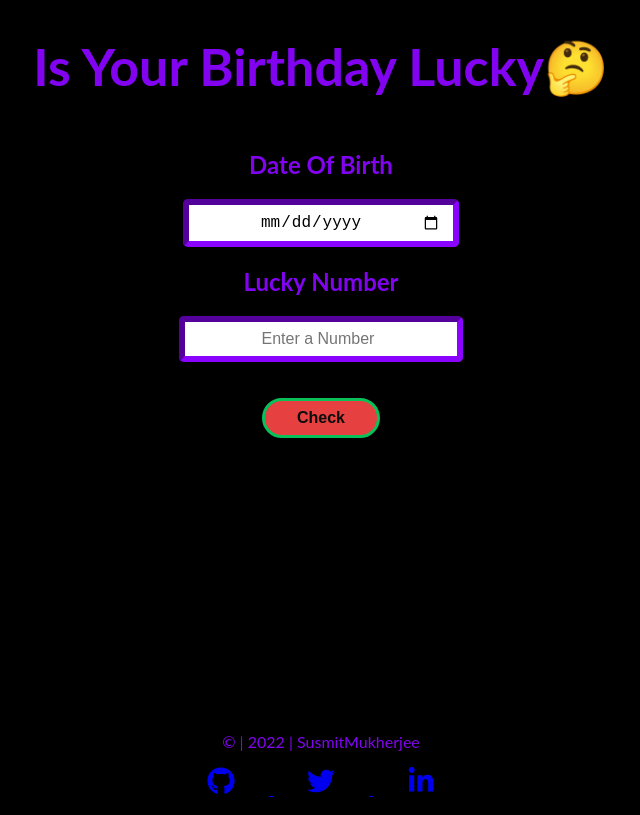
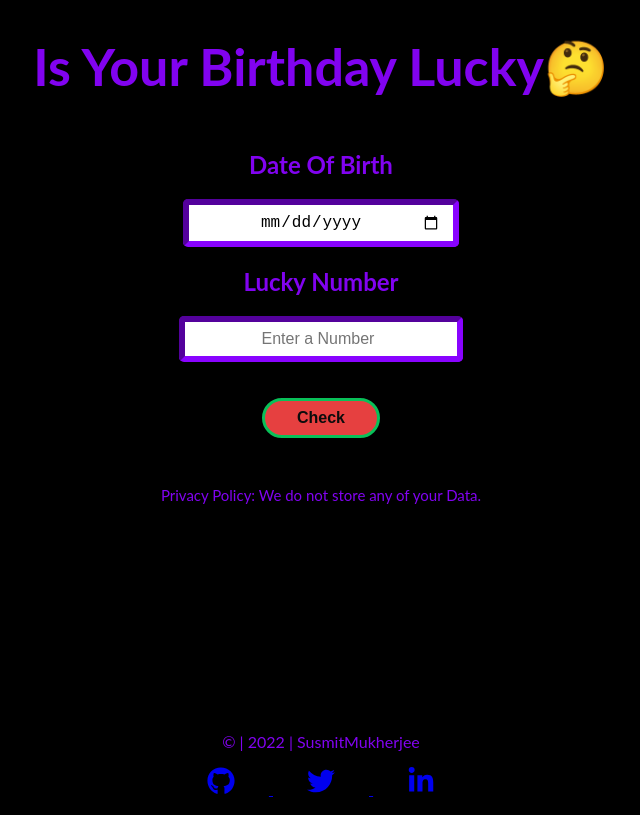
Before and after one commit to SusmitM/LuckyNumber_Checker, a React (Create React App) app: page / in a window 1280 px wide. Shown: the whole page, without its empty margins (319-959 px from the left). Built offline with nearby package versions, Linux system fonts and the light colour scheme.

Commit message:
privacy policy added

```diff
--- a/src/App.css
+++ b/src/App.css
@@ -70,10 +70,14 @@
 }
 
 .output {
-  margin: 2rem;
+  margin: 1.5rem;
   width: 100%;
   font-size: calc(10px + 4vmin);
   font-weight: bold;
+}
+
+#privacyPolicy{
+  font-size: 15px;
 }
 
 .footer {
--- a/src/App.js
+++ b/src/App.js
@@ -1,5 +1,5 @@
 import{useState,useRef} from "react";
-import { FaGithub, FaLinkedin } from "react-icons/fa";
+import { FaGithub} from "react-icons/fa";
 import { FaTwitter } from "react-icons/fa";
 import { FaLinkedinIn} from "react-icons/fa";
 
@@ -66,6 +66,7 @@ const clickCheck=() =>{
      <button id="checkBtn" onClick={clickCheck}>Check</button>
 
      <span className="output">{display} </span>
+     <span id="privacyPolicy">Privacy Policy: We do not store any of your Data. </span>
 
 
       </header>
```
